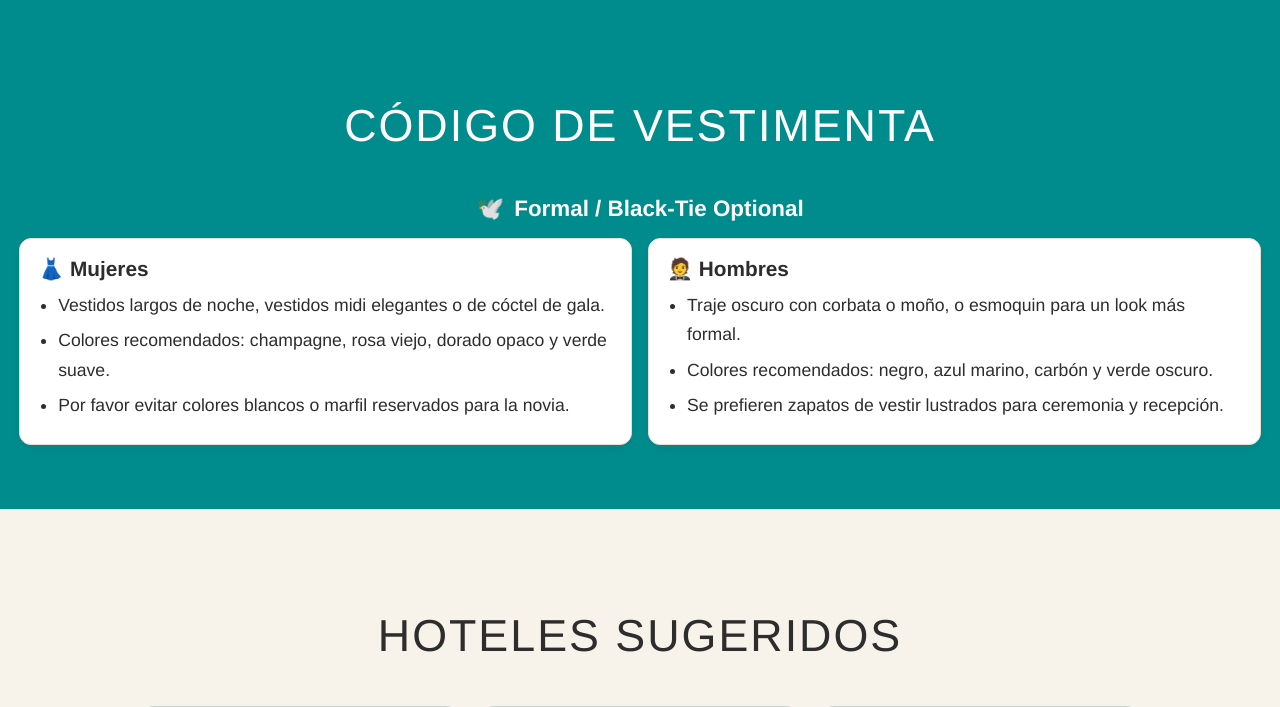
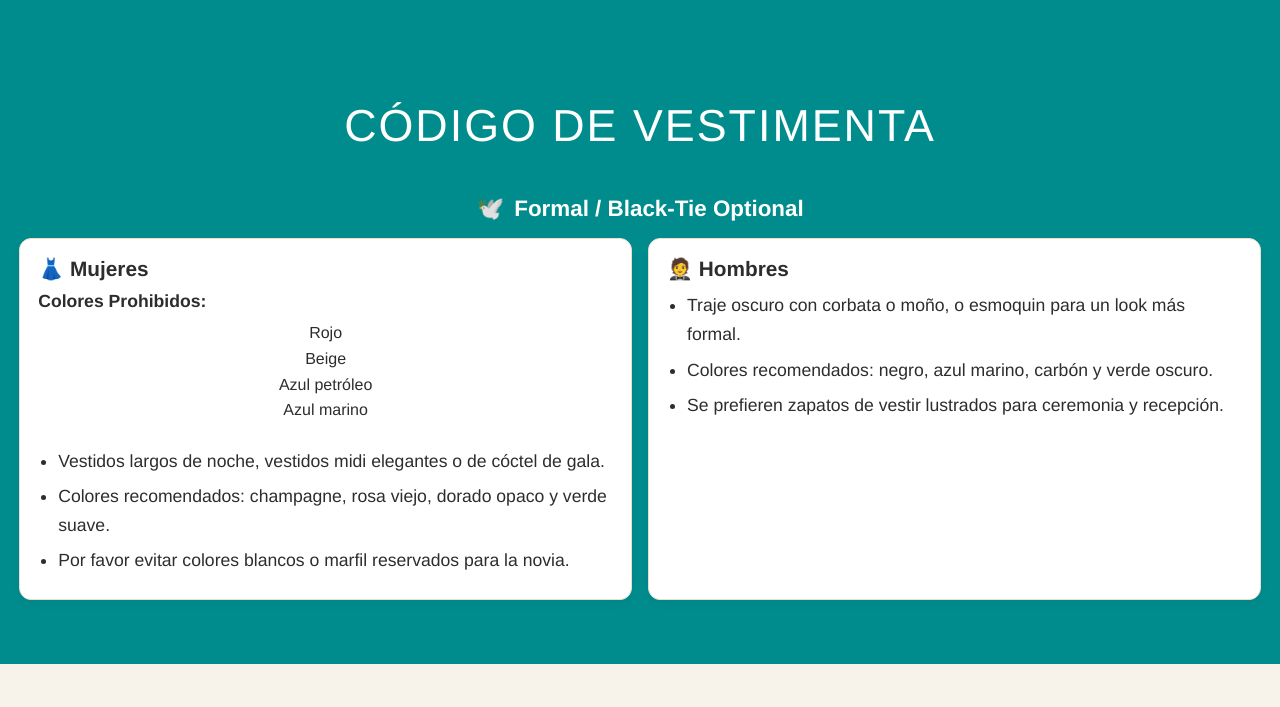
Before and after one commit to SlashGil/wedding, a Python web app: template wedding/templates/index.html in a window 1280 px wide. Shown: the part 1652-2359 px from the top of the page. Run offline with Jinja, Linux system fonts and the light colour scheme; the template is opened without the code that fills it, so the values that code supplies are empty; some libraries are stand-ins or nearby versions.

Commit message:
:sparkles: Update style of dress code part

```diff
--- a/wedding/static/css/style.css
+++ b/wedding/static/css/style.css
@@ -167,7 +167,7 @@ body {
 .dress-grid {
     margin: 0 auto;
     display: grid;
-    grid-template-columns: repeat(auto-fit, minmax(260px, 1fr));
+    grid-template-columns: repeat(auto-fit, minmax(320px, 1fr));
     gap: 16px;
     text-align: left;
     justify-content: center;
@@ -501,6 +501,10 @@ audio {
         font-size: 0.9em;
     }
 
+.dress-grid {
+    grid-template-columns: 1fr;
+}
+
     .gift-table a {
         font-size: 1em;
     }
--- a/wedding/templates/index.html
+++ b/wedding/templates/index.html
@@ -92,8 +92,17 @@
     <div class="dress-grid">
         <div class="dress-card">
             <h3 data-i18n="women">👗 Women</h3>
+            <div style="margin-bottom: 1.5em;">
+                <strong data-i18n="forbidden_colors_title" style="font-size: 1.1em;">Forbidden Colors:</strong>
+                <div style="margin-top: 0.5em; text-align: center; line-height: 1.6;">
+                    <span data-i18n="color_red">Red</span><br>
+                    <span data-i18n="color_beige">Beige</span><br>
+                    <span data-i18n="color_petroleum_blue">Petrol Blue</span><br>
+                    <span data-i18n="color_navy_blue">Navy Blue</span>
+                </div>
+            </div>
             {% if pinterest_links.women %}
-                <a data-pin-do="embedBoard" href="{{ pinterest_links.women }}" data-pin-scale-height="600" data-pin-board-width="800"></a>
+                <a data-pin-do="embedBoard" href="{{ pinterest_links.women }}" data-pin-scale-height="450" data-pin-board-width="320"></a>
             {% else %}
             <ul>
                 <li data-i18n="w_rule1">Long evening gowns, elegant midi dresses, or elevated cocktail dresses.</li>
@@ -105,7 +114,7 @@
         <div class="dress-card">
             <h3 data-i18n="men">🤵 Men</h3>
             {% if pinterest_links.men %}
-                <a data-pin-do="embedBoard" href="{{ pinterest_links.men }}" data-pin-scale-height="600" data-pin-board-width="800"></a>
+                <a data-pin-do="embedBoard" href="{{ pinterest_links.men }}" data-pin-scale-height="450" data-pin-board-width="320"></a>
             {% else %}
             <ul>
                 <li data-i18n="m_rule1">Dark suit with tie or bow tie, or a tuxedo for a more formal look.</li>
@@ -232,6 +241,11 @@
             w_rule1: "Long evening gowns, elegant midi dresses, or elevated cocktail dresses.",
             w_rule2: "Recommended palette: champagne, dusty rose, muted gold, and soft green.",
             w_rule3: "Please avoid white or ivory tones reserved for the bride.",
+            forbidden_colors_title: "Forbidden Colors:",
+            color_red: "Red",
+            color_beige: "Beige",
+            color_petroleum_blue: "Petrol Blue",
+            color_navy_blue: "Navy Blue",
             hotels: "Suggested Hotels",
             view_map: "View on Map",
             photos: "Our Photos",
@@ -281,6 +295,11 @@
             w_rule1: "Vestidos largos de noche, vestidos midi elegantes o de cóctel de gala.",
             w_rule2: "Colores recomendados: champagne, rosa viejo, dorado opaco y verde suave.",
             w_rule3: "Por favor evitar colores blancos o marfil reservados para la novia.",
+            forbidden_colors_title: "Colores Prohibidos:",
+            color_red: "Rojo",
+            color_beige: "Beige",
+            color_petroleum_blue: "Azul petróleo",
+            color_navy_blue: "Azul marino",
             m_rule1: "Traje oscuro con corbata o moño, o esmoquin para un look más formal.",
             m_rule2: "Colores recomendados: negro, azul marino, carbón y verde oscuro.",
             m_rule3: "Se prefieren zapatos de vestir lustrados para ceremonia y recepción.",
```
